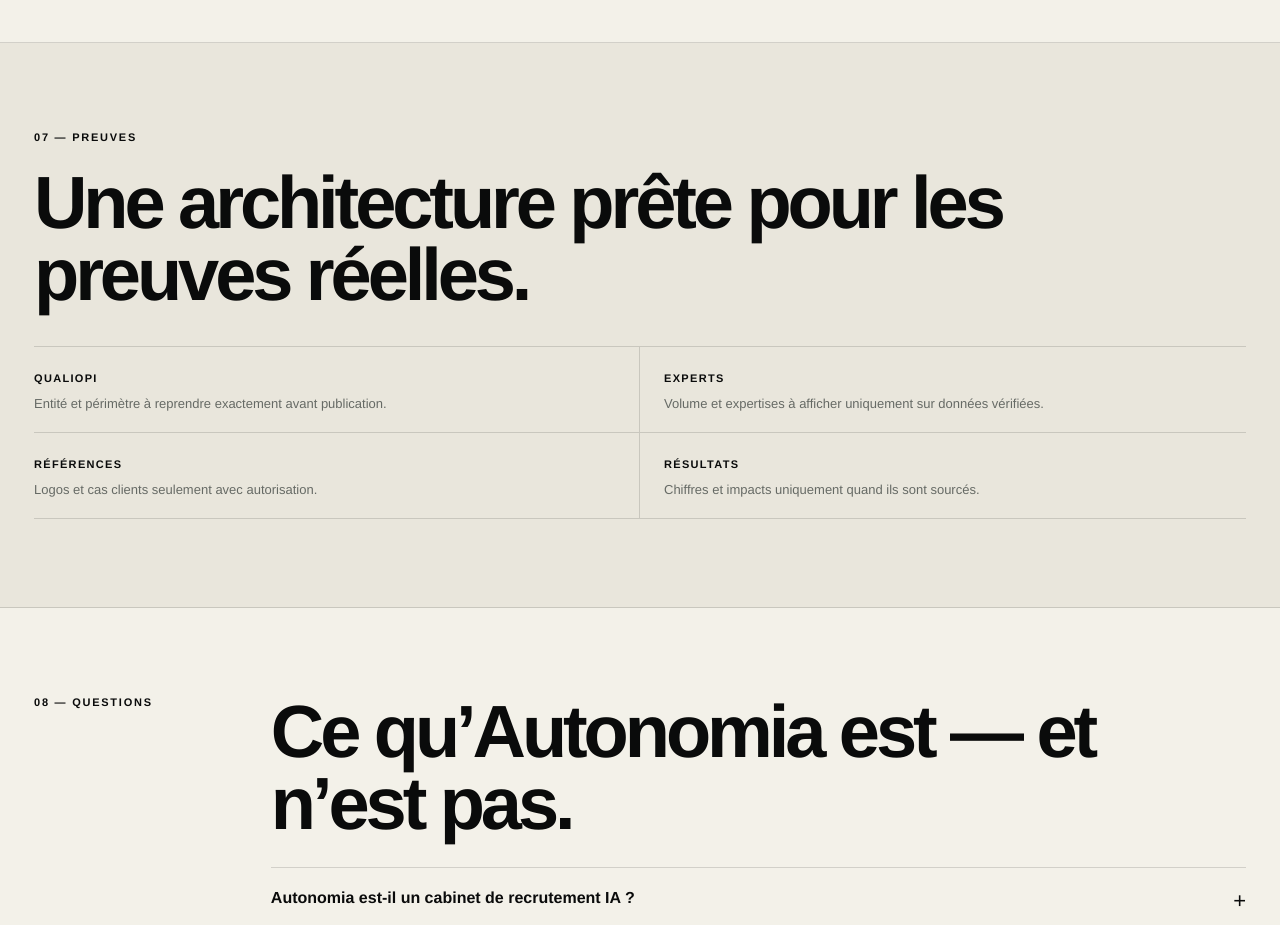
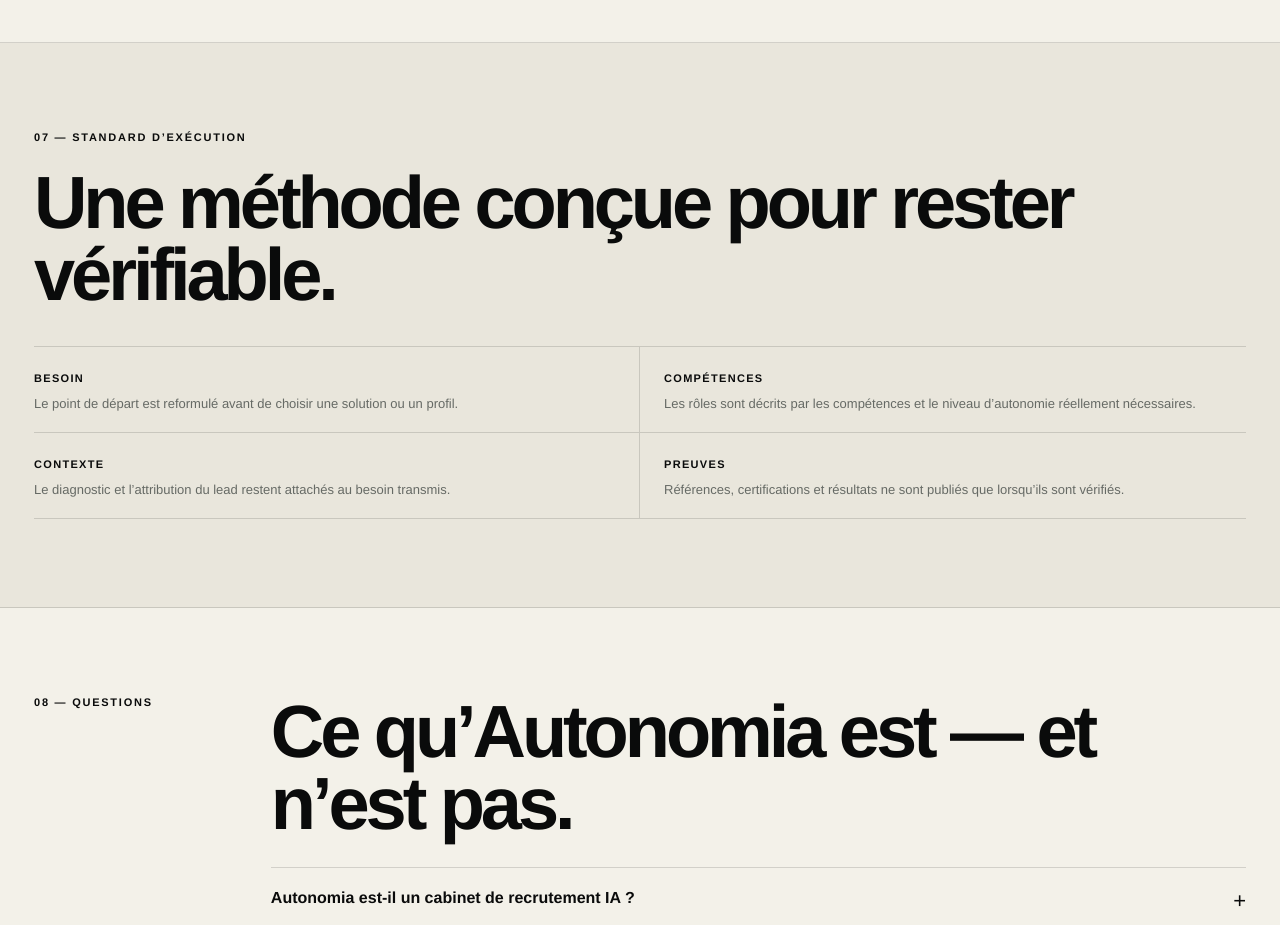
Before and after one commit to aristote-app/Autonomia-MCP, a Next.js app in the folder site/: page / in a window 1280 px wide. Shown: the part 7760-8685 px from the top of the page. Built offline with nearby package versions, Linux system fonts and the light colour scheme; no server answers.

Commit message:
copy(site): replace launch placeholders with execution standard

```diff
--- a/site/app/page.js
+++ b/site/app/page.js
@@ -293,14 +293,14 @@
 
       <section className="proofSection">
         <div>
-          <p className="sectionIndex">07 — PREUVES</p>
-          <h2>Une architecture prête pour les preuves réelles.</h2>
+          <p className="sectionIndex">07 — STANDARD D’EXÉCUTION</p>
+          <h2>Une méthode conçue pour rester vérifiable.</h2>
         </div>
         <div className="proofPlaceholders">
-          <div><span>QUALIOPI</span><p>Entité et périmètre à reprendre exactement avant publication.</p></div>
-          <div><span>EXPERTS</span><p>Volume et expertises à afficher uniquement sur données vérifiées.</p></div>
-          <div><span>RÉFÉRENCES</span><p>Logos et cas clients seulement avec autorisation.</p></div>
-          <div><span>RÉSULTATS</span><p>Chiffres et impacts uniquement quand ils sont sourcés.</p></div>
+          <div><span>BESOIN</span><p>Le point de départ est reformulé avant de choisir une solution ou un profil.</p></div>
+          <div><span>COMPÉTENCES</span><p>Les rôles sont décrits par les compétences et le niveau d’autonomie réellement nécessaires.</p></div>
+          <div><span>CONTEXTE</span><p>Le diagnostic et l’attribution du lead restent attachés au besoin transmis.</p></div>
+          <div><span>PREUVES</span><p>Références, certifications et résultats ne sont publiés que lorsqu’ils sont vérifiés.</p></div>
         </div>
       </section>
 
```
